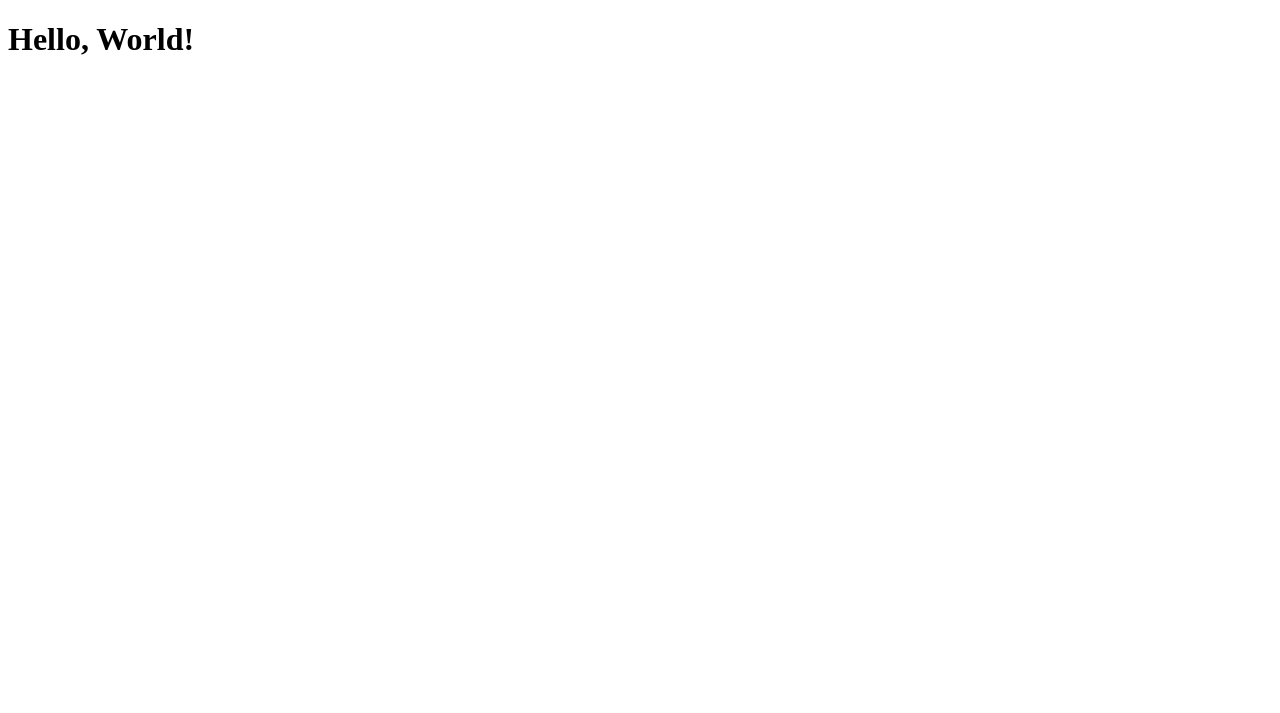
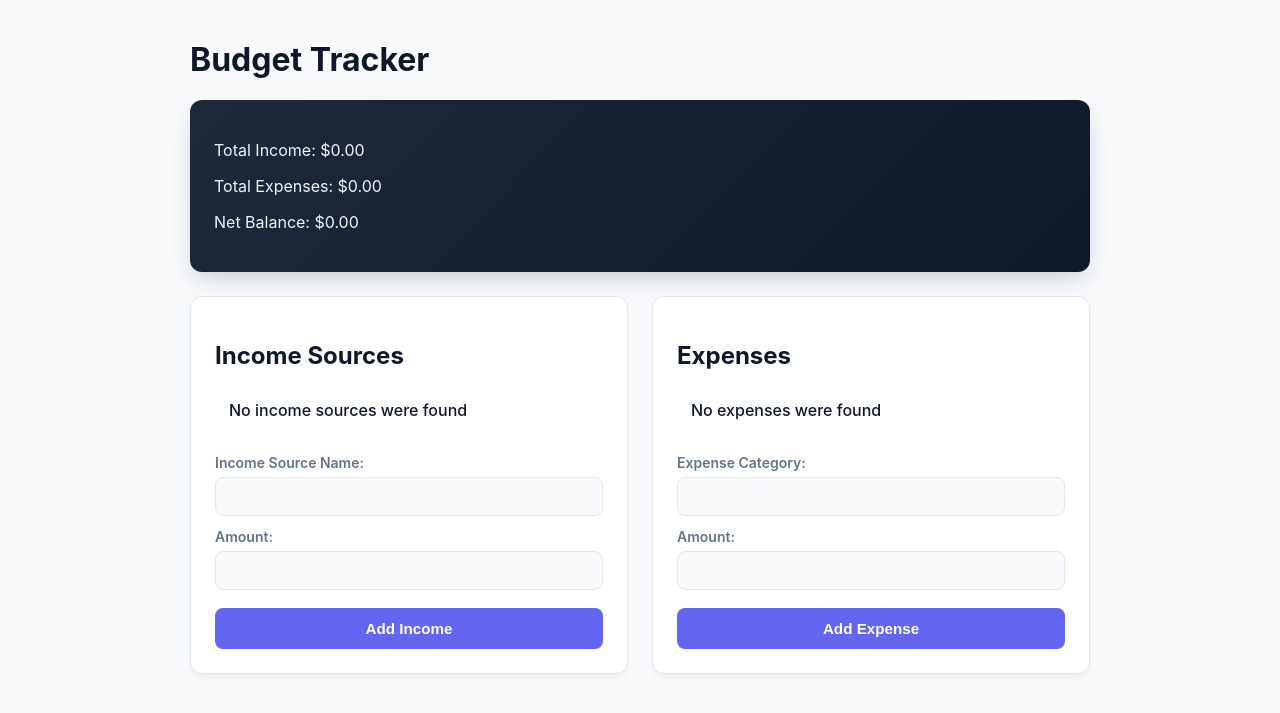
Before and after one commit to J-Alg/budget-tracker, a FastAPI app: page / in a window 1280 px wide. Before the commit the part shown is almost empty. Shown: the top 713 px of the page. Run offline with FastAPI, Linux system fonts and the light colour scheme.

Commit message:
Setup fastapi, templates, css

```diff
--- a/app.py
+++ b/app.py
@@ -1,12 +1,40 @@
-from fastapi import FastAPI, Request
+from fastapi import FastAPI, Request, Form
+from fastapi.responses import RedirectResponse
 from fastapi.templating import Jinja2Templates
+from fastapi.staticfiles import StaticFiles
 
 app = FastAPI()
+app.mount("/static", StaticFiles(directory="static"), name="static")
 templates = Jinja2Templates(directory="templates")
+
+income = []
+
+expenses = []
 
 @app.get("/")
 def read_root(request: Request):
+    income_sum = sum([i.get("income_amount", 0) for i in income])
+    expenses_sum = sum([e.get("expense_amount", 0) for e in expenses])
+    balance = income_sum - expenses_sum
+
     return templates.TemplateResponse(
         request=request,
         name="index.html",
-        context={"message": "Hello, World!"})
+        context={
+            "message": "Hello, World!",
+            "income_list": income,
+            "expenses_list": expenses,
+            "income_sum": income_sum,
+            "expenses_sum": expenses_sum,
+            "balance": balance
+        })
+
+@app.post("/add-income")
+def add_income(income_source_name: str = Form(...), amount: float = Form(...)):
+    income.append({"income_amount": amount, "income_source_name": income_source_name.strip().upper()})
+    return RedirectResponse(url="/", status_code=303)
+
+@app.post("/add-expense")
+def add_expense(expense_category: str = Form(...), expense_amount: float = Form(...)):
+    expenses.append({"expense_amount": expense_amount, "expense_category": expense_category.strip().upper()})
+    return RedirectResponse(url="/", status_code=303)
--- /dev/null
+++ b/static/style.css
@@ -0,0 +1,156 @@
+:root {
+    --bg-page: #f8fafc;
+    --bg-card: #ffffff;
+    --text-main: #0f172a;
+    --text-muted: #64748b;
+    --border-subtle: #e2e8f0;
+
+    --brand-primary: #6366f1;
+    --brand-hover: #4f46e5;
+
+    --income-color: #10b981;
+    --income-bg: #ecfdf5;
+
+    --expense-color: #f43f5e;
+    --expense-bg: #fff1f2;
+
+    --summary-gradient: linear-gradient(135deg, #1e293b 0%, #0f172a 100%);
+}
+
+body {
+    background-color: var(--bg-page);
+    color: var(--text-main);
+    font-family: -apple-system, BlinkMacSystemFont, "Segoe UI", Roboto, sans-serif;
+}
+
+.summary-card {
+    background: var(--summary-gradient);
+    color: #ffffff;
+    border-radius: 12px;
+    padding: 24px;
+    box-shadow: 0 10px 25px -5px rgba(15, 23, 42, 0.2);
+}
+
+.summary-card h2,
+.summary-card p {
+    color: #f1f5f9;
+}
+
+button {
+    background-color: var(--brand-primary);
+    color: #ffffff;
+}
+
+button:hover {
+    background-color: var(--brand-hover);
+}
+
+.income-item {
+    background-color: var(--income-bg);
+    border-left: 4px solid var(--income-color);
+    color: var(--text-main);
+}
+
+.expense-item {
+    background-color: var(--expense-bg);
+    border-left: 4px solid var(--expense-color);
+    color: var(--text-main);
+}
+/* Center the page container */
+.container {
+    max-width: 900px;
+    margin: 40px auto;
+    padding: 0 20px;
+}
+
+/* The Responsive 2-Column Flexbox Layout */
+.columns {
+    display: flex;
+    flex-wrap: wrap;
+    gap: 24px;
+    margin-top: 24px;
+}
+
+/* The Individual Cards */
+.card {
+    flex: 1 1 340px;
+    background-color: var(--bg-card);
+    border: 1px solid var(--border-subtle);
+    border-radius: 12px;
+    padding: 24px;
+    box-shadow: 0 4px 6px -1px rgba(0, 0, 0, 0.05);
+}
+
+/* Clean list styling */
+ul {
+    list-style: none;
+    padding: 0;
+    margin-bottom: 24px;
+}
+
+li {
+    padding: 10px 14px;
+    margin-bottom: 8px;
+    border-radius: 6px;
+    font-weight: 500;
+}
+
+/* --- Form Layout & Typography --- */
+form {
+    margin-top: 16px;
+}
+
+label {
+    display: block;
+    font-size: 0.875rem;
+    font-weight: 600;
+    color: var(--text-muted);
+    margin-bottom: 6px;
+    margin-top: 12px;
+}
+
+/* --- Clean, Full-Width Inputs --- */
+input[type="text"],
+input[type="number"] {
+    width: 100%;
+    padding: 10px 14px;
+    border: 1px solid var(--border-subtle);
+    border-radius: 8px;
+    font-size: 0.95rem;
+    color: var(--text-main);
+    background-color: #f8fafc;
+    box-sizing: border-box; /* Crucial: Keeps padding inside the card! */
+    transition: all 0.2s ease;
+}
+
+/* Subtle glow when user clicks into an input field */
+input[type="text"]:focus,
+input[type="number"]:focus {
+    outline: none;
+    border-color: var(--brand-primary);
+    background-color: #ffffff;
+    box-shadow: 0 0 0 3px rgba(99, 102, 241, 0.15);
+}
+
+/* --- Polished Action Buttons --- */
+button {
+    width: 100%;
+    margin-top: 18px;
+    padding: 12px;
+    background-color: var(--brand-primary);
+    color: #ffffff;
+    border: none;
+    border-radius: 8px;
+    font-size: 0.95rem;
+    font-weight: 600;
+    cursor: pointer;
+    transition: background-color 0.2s ease, transform 0.1s ease;
+}
+
+button:hover {
+    background-color: var(--brand-hover);
+}
+
+button:active {
+    transform: scale(0.98); /* Subtle click-press effect */
+}
--- a/templates/index.html
+++ b/templates/index.html
@@ -3,8 +3,61 @@
 <head>
     <meta charset="UTF-8">
     <title>Budget Tracker</title>
+    <link rel="stylesheet" href="{{ url_for('static', path='style.css') }}">
 </head>
 <body>
-    <h1>{{ message }}</h1>
+    <div class="container">
+        <header class="header">
+            <h1>Budget Tracker</h1>
+            <div class="summary-card">
+                <p>Total Income: ${{ "%.2f"|format(income_sum) }}</p>
+                <p>Total Expenses: ${{ "%.2f"|format(expenses_sum) }}</p>
+                <p>Net Balance: ${{ "%.2f"|format(balance) }}</p>
+
+                {% if balance < 0 %}
+                    <p style="color: red;"><strong>Warning</strong>: Your net balance is negative.</p>
+                {% endif %}
+            </div>
+        </header>
+
+        <main class="columns">
+            <section class="card income-section">
+                <h2>Income Sources</h2>
+                <ul>
+                    {% for item in income_list %}
+                    <li>{{ item.income_source_name }} - {{ "%.2f"|format(item.income_amount) }}</li>
+                    {% else %}
+                    <li>No income sources were found</li>
+                    {% endfor %}
+                </ul>
+
+                <form action="/add-income" method="post">
+                    <label for="income_source_name">Income Source Name:</label>
+                    <input type="text" id="income_source_name" name="income_source_name" required>
+                    <label for="amount">Amount:</label>
+                    <input type="number" id="amount" name="amount" step="0.01" min="0.01" required>
+                    <button type="submit">Add Income</button>
+                </form>
+            </section>
+
+            <section class="card expense-section">
+                <h2>Expenses</h2>
+                <ul>
+                    {% for expense in expenses_list %}
+                    <li>{{ expense.expense_category }} - {{ "%.2f"|format(expense.expense_amount) }}</li>
+                    {% else %}
+                    <li>No expenses were found</li>
+                    {% endfor %}
+                </ul>
+                <form action="/add-expense" method="post">
+                    <label for="expense_category">Expense Category:</label>
+                    <input type="text" id="expense_category" name="expense_category" required>
+                    <label for="amount">Amount:</label>
+                    <input type="number" id="expense_amount" name="expense_amount" step="0.01" min="0.01" required>
+                    <button type="submit">Add Expense</button>
+                </form>
+            </section>
+        </main>
+    </div>
 </body>
 </html>
```
